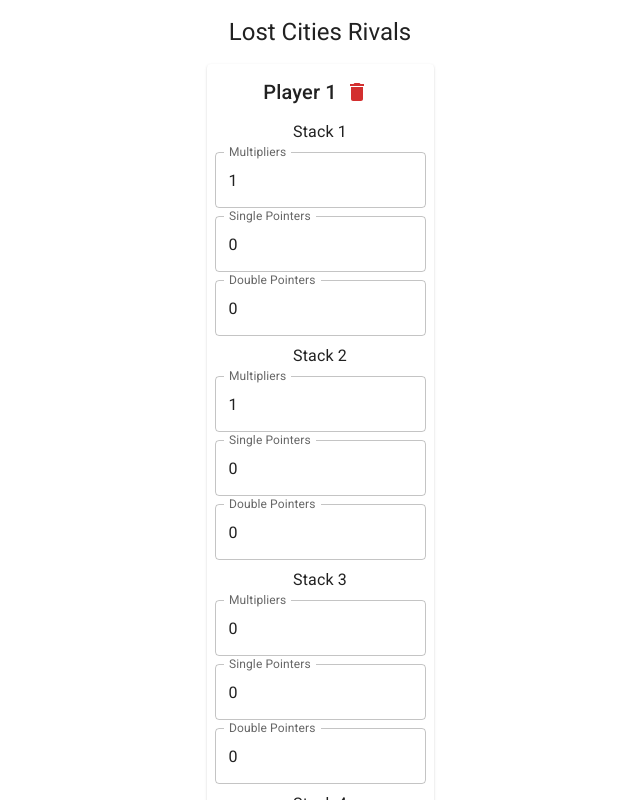
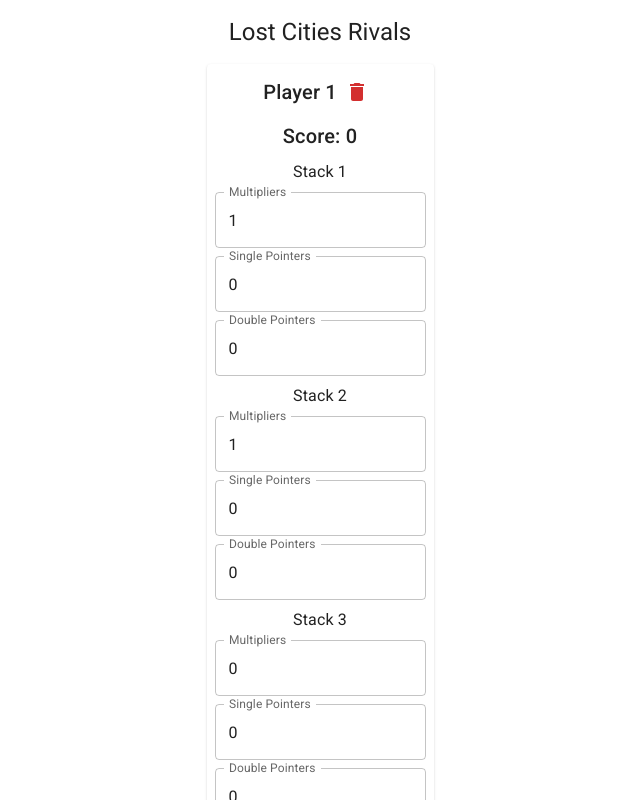
Before and after one commit to themetalfleece/board-game-scores, a React (Create React App) app: page /lost-cities-rivals in a window 1280 px wide. Shown: the top 800 px of the page, without its empty margins (320-960 px from the left). Built offline with nearby package versions, Linux system fonts and the light colour scheme.

Commit message:
render PlayerScore

```diff
--- a/src/components/lostCitiesRivals/players/PlayerCard.component.tsx
+++ b/src/components/lostCitiesRivals/players/PlayerCard.component.tsx
@@ -2,6 +2,7 @@
 import { StackContent } from "../stacks/StackContent.component";
 import { PlayerI } from "./player.type";
 import { PlayerDeleteButton } from "./PlayerDeleteButton.component";
+import { PlayerScore } from "./PlayerScore.component";
 
 export const PlayerCard: React.FC<{ player: PlayerI }> = ({ player }) => {
   return (
@@ -11,6 +12,8 @@
           <Typography variant="h6">{player.name}</Typography>
           <PlayerDeleteButton playerId={player.id} />
         </Stack>
+
+        <PlayerScore player={player} />
 
         {player.stacks.map((stack, index) => (
           <StackContent
```
